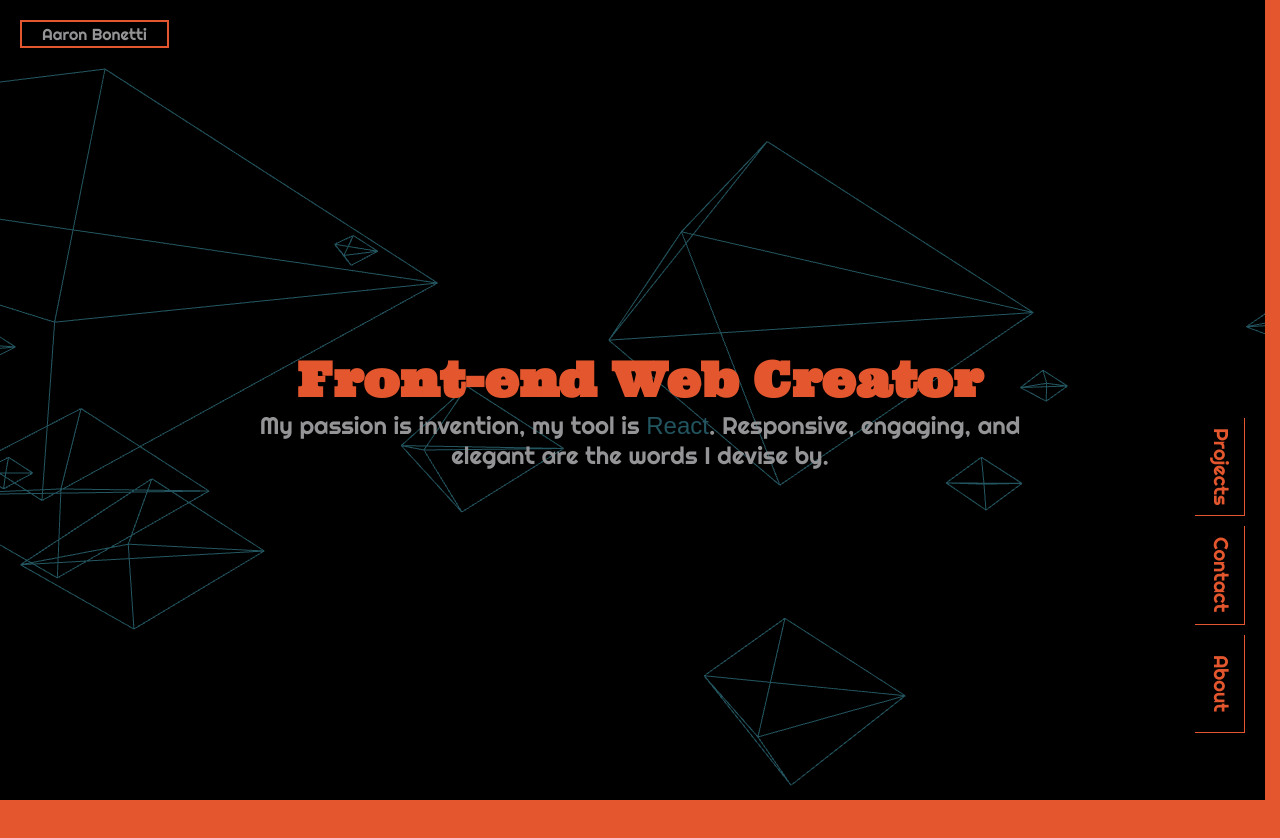
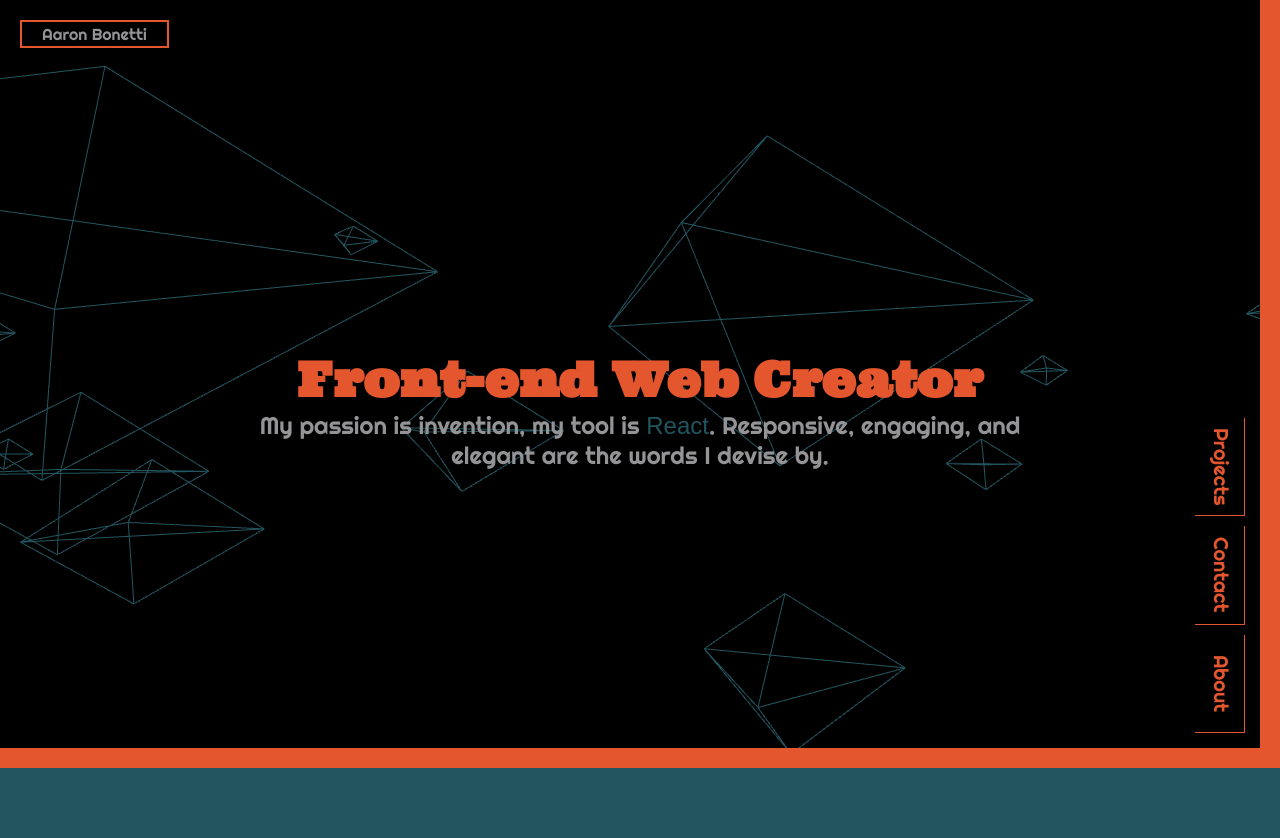
Before and after one commit to AaronMikeBonetti/Portfolio, a React (Create React App) app: page / in a window 1280 px wide. Shown: the top 838 px of the page. Built offline with nearby package versions, Linux system fonts and the light colour scheme.

Commit message:
fixing title respomnsiveness

```diff
--- a/src/components/About Section/about.scss
+++ b/src/components/About Section/about.scss
@@ -3,5 +3,5 @@
 .about{
     height: 500px;
     width: 100%;
-    background: $main-orange;
+    background: $main-green;
 }
--- a/src/components/Three Animation/three.scss
+++ b/src/components/Three Animation/three.scss
@@ -2,8 +2,7 @@
 .three-animation{
     box-sizing: border-box;
     background: $main-orange;
-    height: 90vh;
-    width: 90vw;
+
 
 #three-animation__canvas{
     margin: 0px auto ;
--- a/src/components/Title Section/Title.js
+++ b/src/components/Title Section/Title.js
@@ -14,6 +14,8 @@ export default class Title extends Component {
         <div className="title__nav__about">About</div>
         <div className="title__nav__projects">Projects</div>
         <div className="title__nav__contact">Contact</div>
+        <div className="title__sidebar"></div>
+        <div className="title__bottombar"></div>
 
         </div>
 
--- a/src/components/Title Section/title.scss
+++ b/src/components/Title Section/title.scss
@@ -123,4 +123,22 @@
             grid-row:1;
         }
     }
+    .title__sidebar{
+        position: absolute;
+        z-index: 1;
+        right: 0px;
+        top: 0;
+        height: 100%;
+        width: 20px;
+        background: $main-orange;
+    }
+    .title__bottombar{
+        position: absolute;
+        z-index: 1;
+        right: 0px;
+        bottom: 0;
+        height: 20px;
+        width: 100vw;
+        background: $main-orange;
+    }
 }
--- a/src/index.js
+++ b/src/index.js
@@ -5,12 +5,12 @@ import * as serviceWorker from './serviceWorker';
 import {Renderer} from "./components/Three Animation/ThreeLogic"
 //initial set size, i've set margin in the title.js component to keep it centered
 
-Renderer.setSize(window.innerWidth - 15, window.innerHeight);
+Renderer.setSize(window.innerWidth - 15, window.innerHeight - 32);
 
 //set size on resize
 
 window.addEventListener("resize", ()=>{
-    Renderer.setSize(window.innerWidth - 15, window.innerHeight - 10);
+    Renderer.setSize(window.innerWidth - 15, window.innerHeight - 32);
   })
 
 
```
